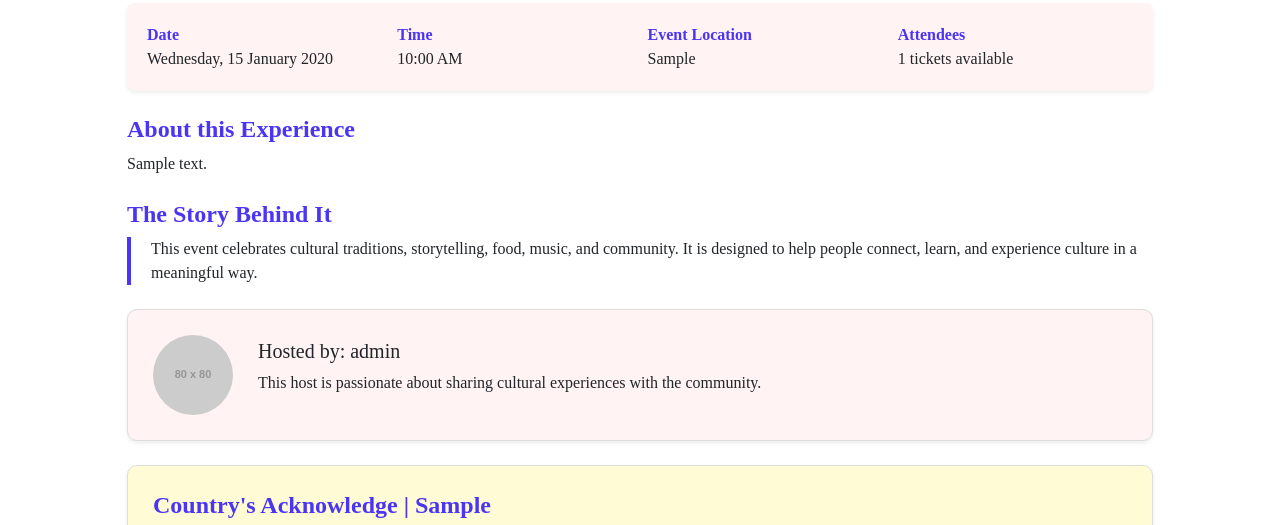
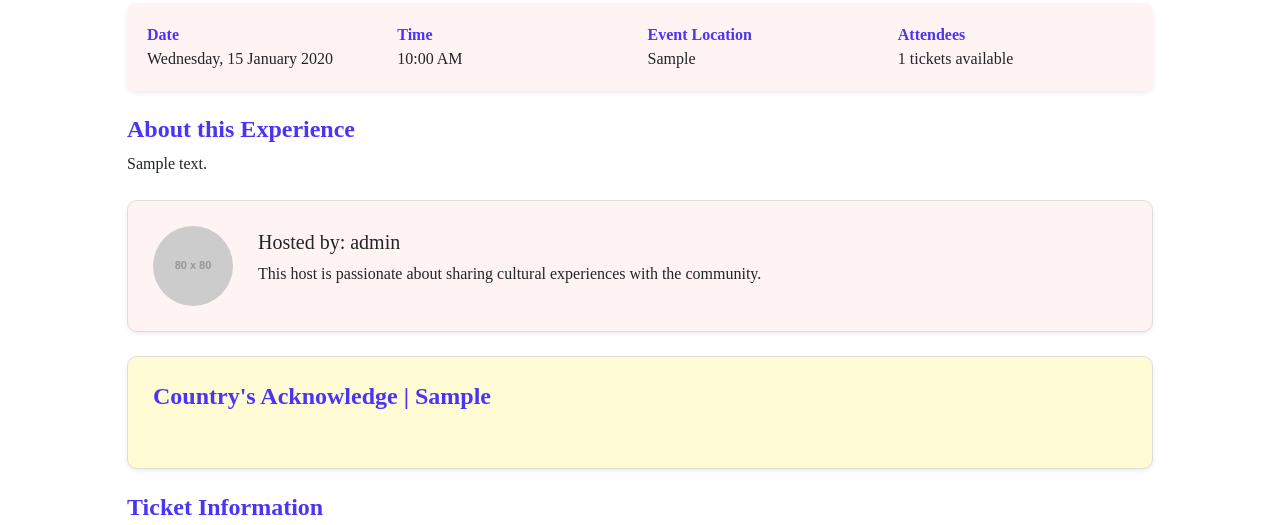
Before and after one commit to TiredTom22/IAB207-Assessment-2-CultureHub-Web-app, a Flask app: page /event/1 in a window 1280 px wide. Shown: the part 670-1195 px from the top of the page. Run offline with Flask 3, Linux system fonts and the light colour scheme; tables that the repository leaves empty hold one stand-in row (values such as "Sample post"); grey boxes marked "Sample" are stand-in pictures; grey boxes labelled with a size stand in for pictures from a placeholder-image service; some libraries are stand-ins or nearby versions.

Commit message:
Removed the story section as experience section can cover it

```diff
--- a/a2_group2/culturehub/templates/events/event-detail.html
+++ b/a2_group2/culturehub/templates/events/event-detail.html
@@ -52,15 +52,6 @@
         <!-- About -->
         <h4 class="section-title mt-4">About this Experience</h4>
         <p>{{ event.description }}</p>
-
-        <!-- Story -->
-        <h4 class="section-title mt-4">The Story Behind It</h4>
-        <div class="story-box">
-            <p>
-                This event celebrates cultural traditions, storytelling, food, music, and community.
-                It is designed to help people connect, learn, and experience culture in a meaningful way.
-            </p>
-        </div>
 
         <!-- Host Card -->
         <div class="host-detail-card shadow-sm mt-4">
```
